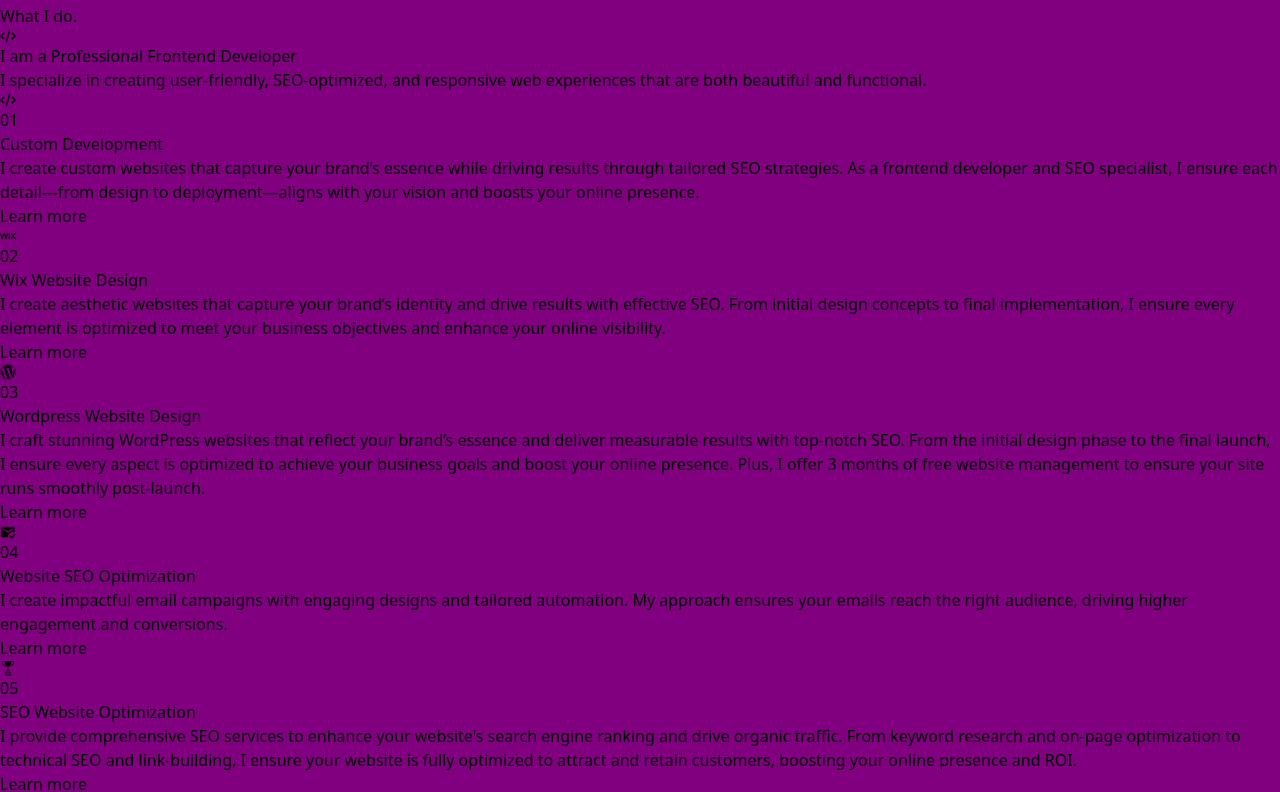
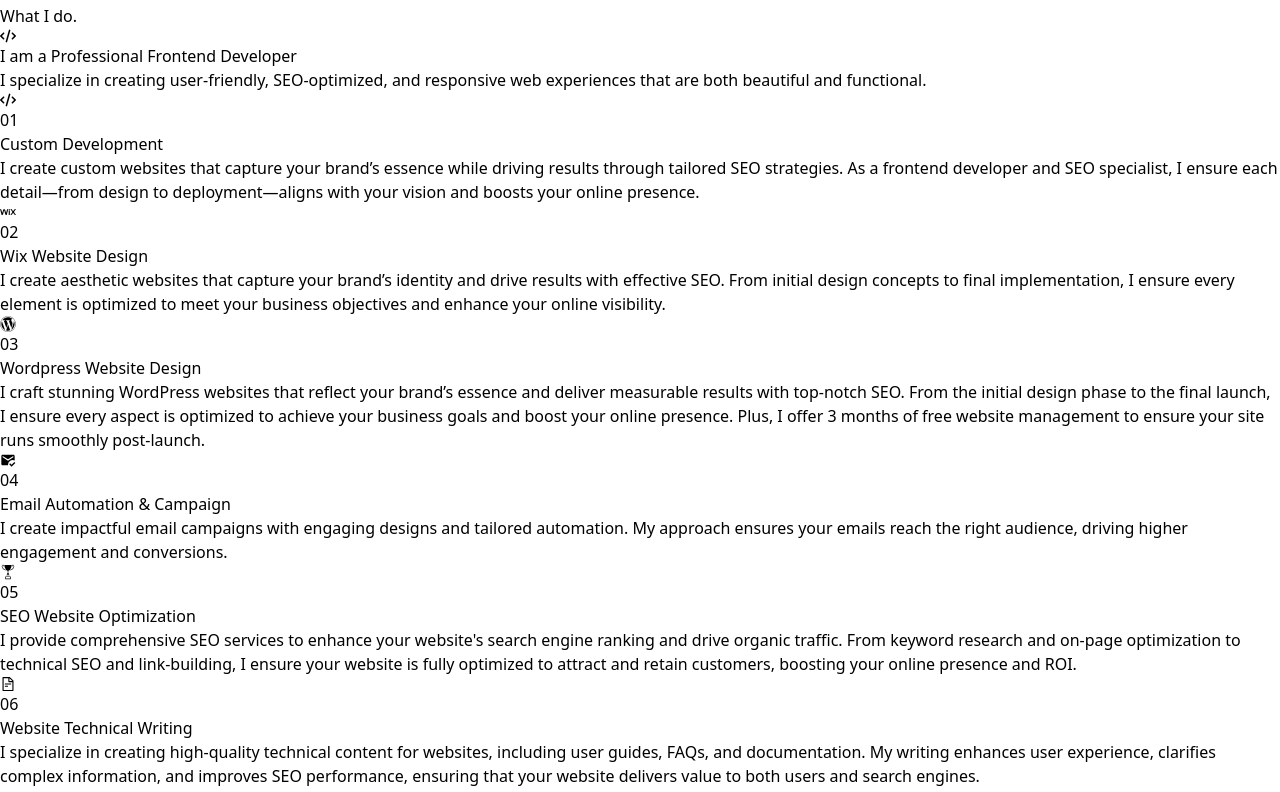
Before and after one commit to preckidtech/preckidtech-portfolio, a React (Vite) app: page / in a window 1280 px wide. Shown: the part 940-1732 px from the top of the page. Built offline with nearby package versions, Linux system fonts and the light colour scheme.

Commit message:
background update

```diff
--- a/src/App.css
+++ b/src/App.css
@@ -1,5 +1,14 @@
 html,
 body {
   overflow-x: hidden;
-  background-color: purple;
+  /* background-color: purple; */
 }
+
+.service button {
+  display: none;
+}
+
+.service:hover button {
+  display: inline-block;
+  background-color: white;
+}
--- a/src/component/Button.jsx
+++ b/src/component/Button.jsx
@@ -1,10 +1,10 @@
 import React from "react";
 import { RiRedPacketLine } from "react-icons/ri";
 
-const Button = ({ text, icon, }) => {
+const Button = ({ text, icon, style }) => {
   return (
     <>
-      <button className="px-4 flex gap-2 items-center max-sm:m-auto max-md:last:m-auto  py-2 text-center  bg-[rgb(255,130,255)] text-black rounded-md">
+      <button className={style}>
         {text} <span>{icon}</span>
       </button>
     </>
--- a/src/component/Portfolio.jsx
+++ b/src/component/Portfolio.jsx
@@ -129,7 +129,13 @@
                   {data.projectDescription}
                 </p>
                 <a href={data.projectLink} target="blank">
-                  <Button text="Live demo" icon={<CiGlobe />} />
+                  <Button
+                    text="Live demo"
+                    style={
+                      "px-4 flex gap-2 items-center max-sm:m-auto max-md:last:m-auto  py-2 text-center  bg-[rgb(255,130,255)] text-black rounded-md"
+                    }
+                    icon={<CiGlobe />}
+                  />
                 </a>
               </section>
             ))}
--- a/src/component/Service.jsx
+++ b/src/component/Service.jsx
@@ -39,7 +39,7 @@
     {
       icon: <MdMarkEmailRead />,
       number: "04",
-      serviceName: "Website SEO Optimization",
+      serviceName: "Email Automation & Campaign",
       serviceDescription:
         "I create impactful email campaigns with engaging designs and tailored automation. My approach ensures your emails reach the right audience, driving higher engagement and conversions.",
     },
@@ -104,12 +104,12 @@
             </p>
           </div>
 
-          <section className="grid grid-cols-3 gap-8 max-md:grid-cols-1">
+          <section className="  grid grid-cols-3 gap-8 max-md:grid-cols-1">
             {serviceInfo.map((data, index) => (
               <section
                 key={index}
                 id="service-card"
-                className="p-6 rounded-md border-2 border-[rgb(255,130,255)] hover:bg-[rgb(255,130,255)] hover:text-black transition-transform ease-in delay-200 duration-200"
+                className="service p-6 rounded-md border-2 border-[rgb(255,130,255)] hover:bg-[rgb(255,130,255)] hover:text-black transition-transform ease-in delay-200 duration-200"
                 data-aos="fade-down"
                 data-aos-easing="linear"
                 data-aos-duration="1000"
@@ -125,11 +125,16 @@
                   </div>
                 </section>
 
-                <section>
+                <section className="">
                   <p className="font-bold text-xl">{data.serviceName}</p>
                   <div className="bg-white w-1/3 h-[1px] my-2 line"></div>
                   <p className="text-sm py-4">{data.serviceDescription}</p>
-                  <Button text="Learn more" />
+                  <Button
+                    text="Learn more now"
+                    style={
+                      "px-4 flex gap-2 items-center max-sm:m-auto max-md:last:m-auto  py-2 text-center   bg-[rgb(255,130,255)] text-black rounded-md"
+                    }
+                  />
                 </section>
               </section>
             ))}
```
